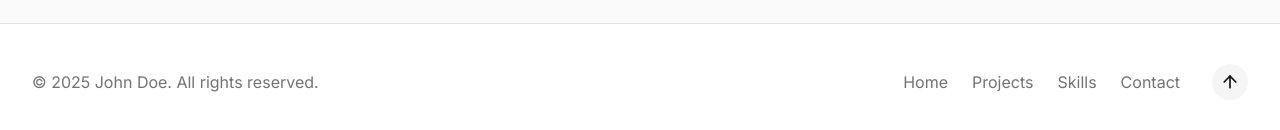
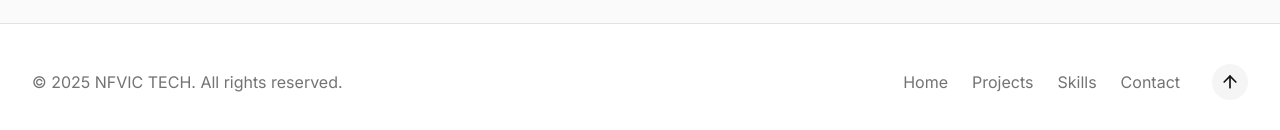
Before and after one commit to nfvic/nfvic-portfolio, a React (Vite) app: page / in a window 1280 px wide. Shown: the part 3725-3855 px from the top of the page. Built offline with nearby package versions, Linux system fonts and the light colour scheme.

Commit message:
Update footer copyright
Change the footer copyright information.

```diff
--- a/src/components/Footer.tsx
+++ b/src/components/Footer.tsx
@@ -15,7 +15,7 @@ const Footer: React.FC = () => {
         <div className="flex flex-col md:flex-row justify-between items-center">
           <div className="mb-4 md:mb-0">
             <p className="text-muted-foreground">
-              &copy; {currentYear} John Doe. All rights reserved.
+              &copy; {currentYear} NFVIC TECH. All rights reserved.
             </p>
           </div>
 
```
